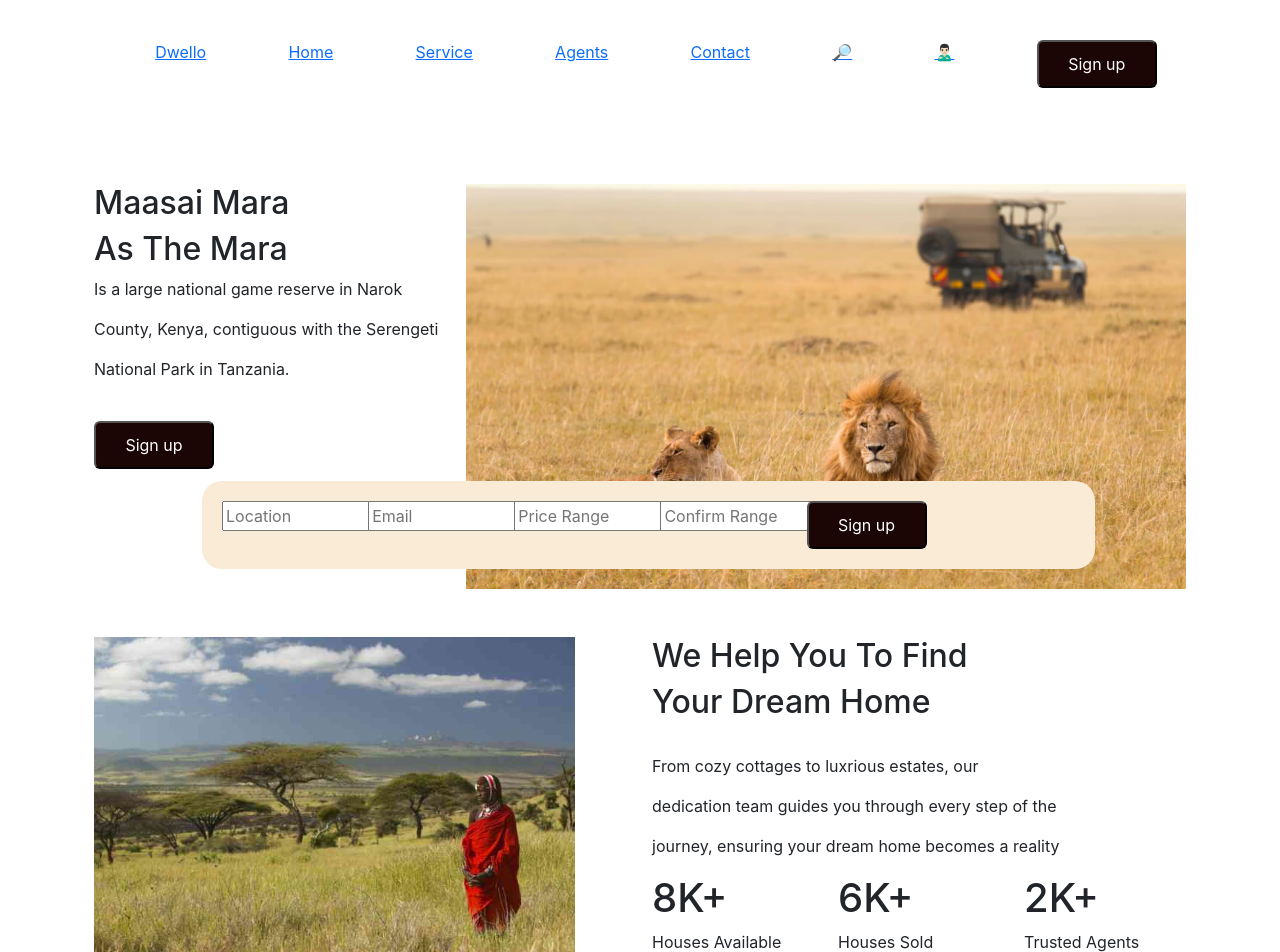
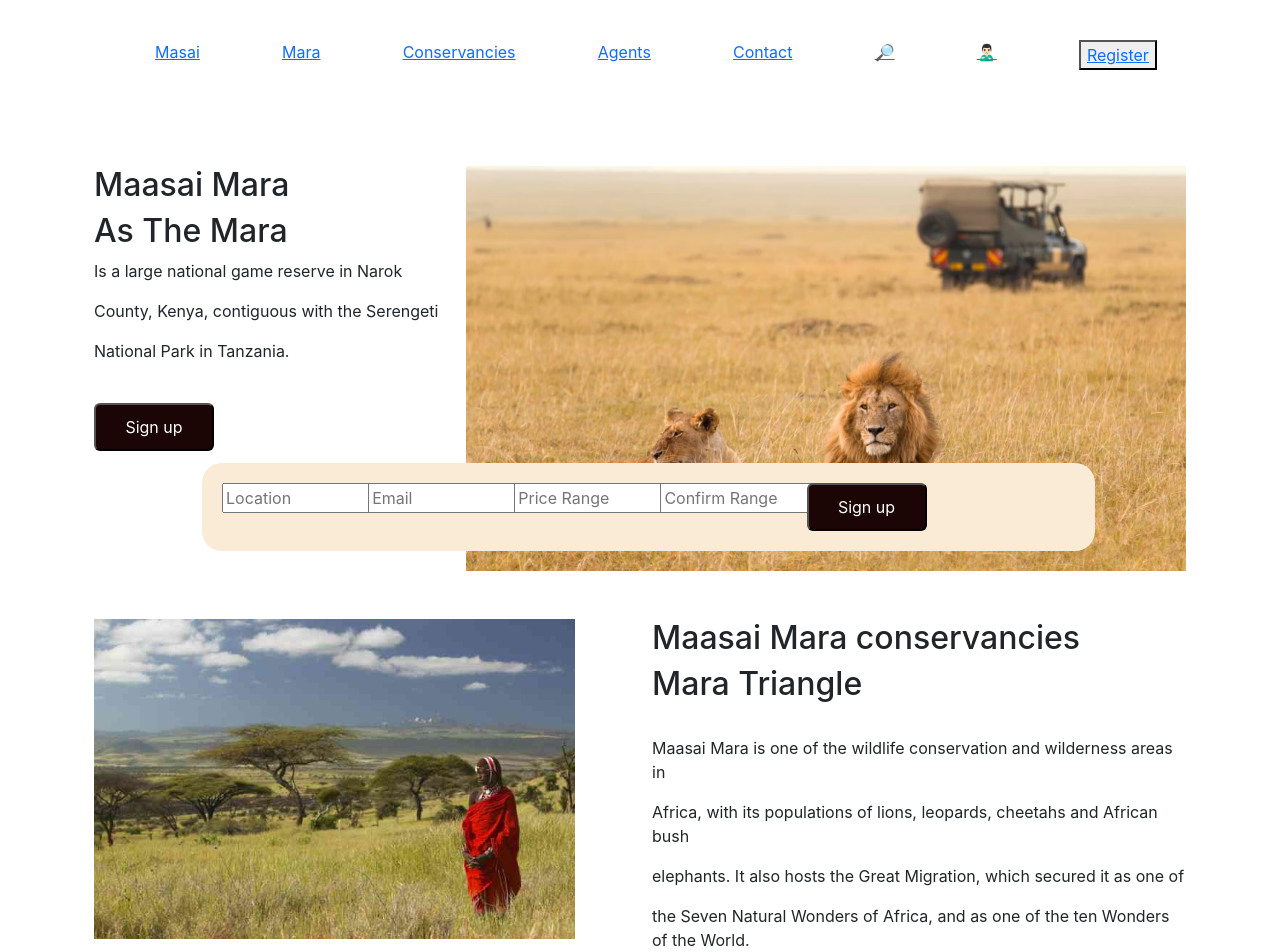
Before and after one commit to primehta17/project-startup, a React (Create React App) app in the folder frontend/: page / in a window 1280 px wide. Shown: the top 952 px of the page. Built offline with nearby package versions, Linux system fonts and the light colour scheme.

Commit message:
few changes

```diff
--- a/frontend/src/Component/Navigation.js
+++ b/frontend/src/Component/Navigation.js
@@ -5,14 +5,14 @@ function Navigation(){
       <>
       <div className="navigation">
          <ul>
-          <li><a href="#">Dwello</a></li>
-          <li><a href="#home">Home</a></li>
-          <li><a href="#service">Service</a></li>
+          <li><a href="#">Masai</a></li>
+          <li><a href="#mara">Mara</a></li>
+          <li><a href="#conservancies">Conservancies</a></li>
           <li><a href="#agents">Agents</a></li>
           <li><a href ="#contact">Contact</a></li>
           <li><a href="#find">🔎</a></li>
           <li><a href="#price">🙎🏻‍♂️</a></li>
-          <button className="signup"> Sign up</button>
+          <button className="register"> <a href="#register">Register</a></button>
          </ul>
       </div>
 
--- a/frontend/src/Pages/Features.js
+++ b/frontend/src/Pages/Features.js
@@ -3,30 +3,31 @@ import './Features.css';
 function Features() {
   return (
     <>
-    <div className="container mt-5">
+    <div className="container mt-5" id="conservancies">
       <div className="row">
         <div className="col-md-6">
           <img className="featureimg" src="./one.jpg" />
         </div>
         <div className="col-md-6">
-           <h2>We Help You To Find</h2>
-           <h2>Your Dream Home</h2>
+           <h2>Maasai Mara conservancies</h2>
+           <h2> Mara Triangle</h2>
            <br />
-           <p>From cozy cottages to luxrious estates, our</p>
-           <p>dedication team guides you through every step of the</p>
-           <p>journey, ensuring your dream home becomes a reality</p>
+           <p>Maasai Mara is one of the wildlife conservation and wilderness areas in  </p>
+           <p> Africa, with its populations of lions, leopards, cheetahs and African bush</p>
+           <p> elephants. It also hosts the Great Migration, which secured it as one of </p>
+           <p>the Seven Natural Wonders of Africa, and as one of the ten Wonders of the World.</p>
            <div className="row">
             <div className="col-md-4">
-              <h1> 8K+</h1>
-              <p>Houses Available</p>
+              <h1>1961</h1>
+              <p>Established</p>
             </div>
             <div className="col-md-4">
-              <h1> 6K+</h1>
-              <p>Houses Sold</p>
+              <h1>520km²</h1>
+              <p>Current area</p>
             </div>
             <div className="col-md-4">
-              <h1> 2K+</h1>
-              <p>Trusted Agents</p>
+              <h1> 12–30°C</h1>
+              <p>Temperature range</p>
             </div>
            </div>
         </div>
--- a/frontend/src/Pages/Find.js
+++ b/frontend/src/Pages/Find.js
@@ -4,14 +4,14 @@ import Search from './Search';
 function Find() {
   return (
     <>
-      <div className="container findcontainer">
+      <div className="container findcontainer" id="mara">
         <div className="row">
         <div className="col-md-4 col-sm-6">
             <h2>Maasai Mara </h2>
-            <h2> As The Mara</h2>
+            <h2>As The Mara</h2>
             <p>Is a large national game reserve in Narok</p>
             <p>County, Kenya, contiguous with the Serengeti</p>
-            <p> National Park in Tanzania.</p>
+            <p>National Park in Tanzania.</p>
             <br />
             <button className="signup">Sign up</button>
         </div>
--- a/frontend/src/sections/Register.js
+++ b/frontend/src/sections/Register.js
@@ -60,7 +60,7 @@ const {name,value} =e.target;
 
   return (
     <>
-    <div className="container containerreg m-5 bg-info">
+    <div className="container containerreg m-5 bg-info" id="register">
       <div className="row">
         {/* <div className="col-md-3"></div>
         <div className="col-md-6"> */}
```
